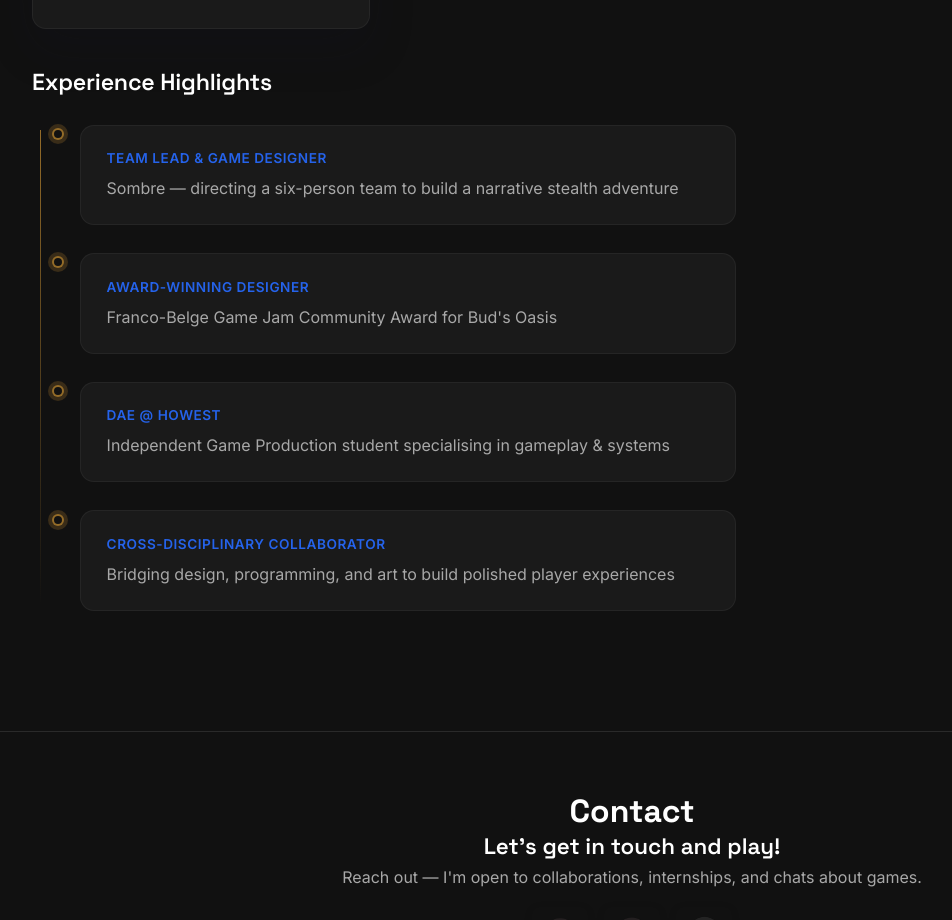
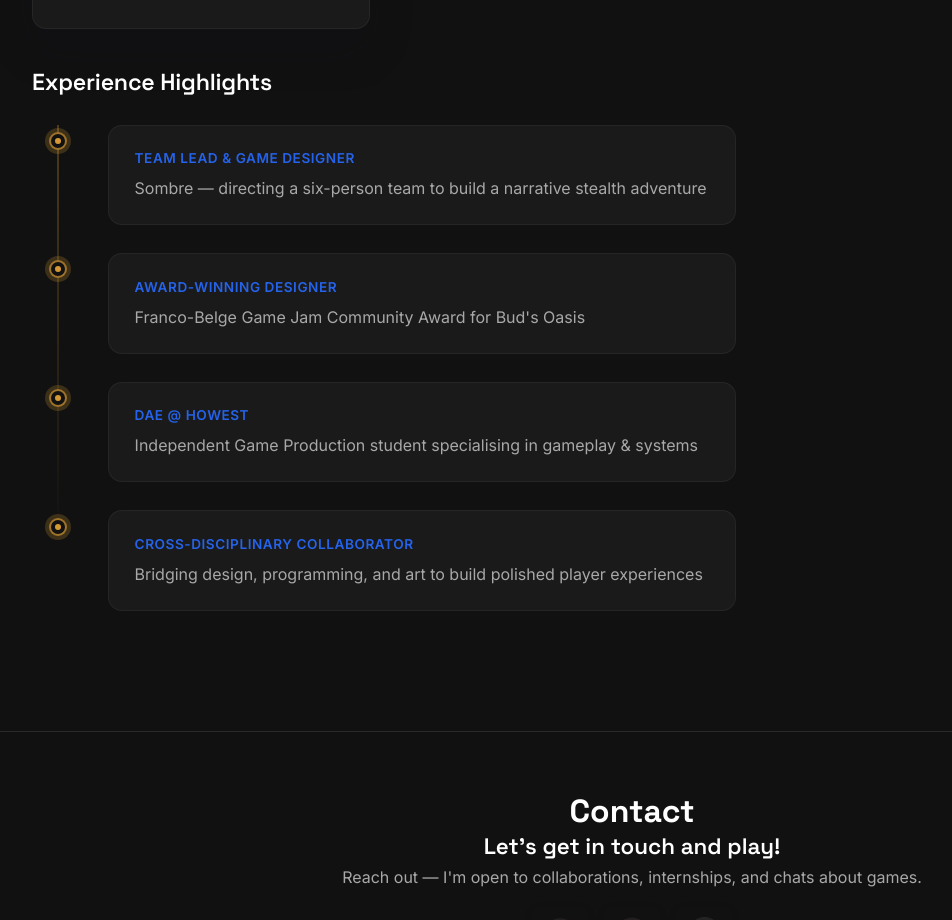
Before and after one commit to trisha-gupt/trisha-gupt.github.io, a React (Vite) app: page / in a window 1280 px wide. Shown: the part 3940-4860 px from the top of the page, without its empty margins (8-960 px from the left). Built offline with nearby package versions, Linux system fonts and the light colour scheme.

Commit message:
change the bullet styling in About.css

```diff
--- a/src/styles/About.css
+++ b/src/styles/About.css
@@ -150,36 +150,51 @@
 .experience-timeline {
   list-style: none;
   position: relative;
-  padding-left: 1.5rem;
   display: grid;
   gap: 1.75rem;
+  padding-left: 0;
 }
 
 .experience-timeline::before {
   content: '';
   position: absolute;
-  left: 0.5rem;
-  top: 0.3rem;
-  bottom: 0.3rem;
+  left: 26px;
+  top: 0;
+  bottom: 0;
   width: 1px;
-  background: linear-gradient(180deg, rgba(235, 168, 56, 0.6), transparent);
+  background: linear-gradient(180deg, rgba(235, 168, 56, 0.55), transparent 85%);
+  transform: translateX(-50%);
 }
 
 .experience-timeline li {
   position: relative;
-  padding-left: 1.5rem;
+  display: grid;
+  grid-template-columns: 52px minmax(0, 1fr);
+  gap: 1.5rem;
+  align-items: flex-start;
 }
 
 .experience-marker {
-  position: absolute;
-  left: -0.25rem;
-  top: 0.2rem;
-  width: 12px;
-  height: 12px;
+  position: relative;
+  width: 18px;
+  height: 18px;
   border-radius: 50%;
-  border: 2px solid rgba(235, 168, 56, 0.6);
+  border: 2px solid rgba(235, 168, 56, 0.65);
   background: var(--bg-secondary);
-  box-shadow: 0 0 0 4px rgba(235, 168, 56, 0.18);
+  box-shadow: 0 0 0 4px rgba(235, 168, 56, 0.2);
+  display: flex;
+  align-items: center;
+  justify-content: center;
+  justify-self: center;
+  margin-top: 0.45rem;
+}
+
+.experience-marker::after {
+  content: '';
+  width: 6px;
+  height: 6px;
+  border-radius: 50%;
+  background: rgba(235, 168, 56, 0.9);
 }
 
 .experience-content {
```
